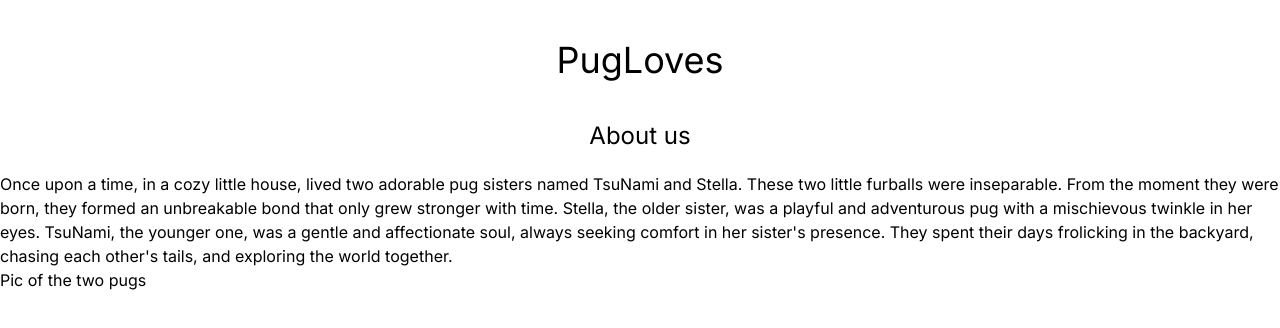
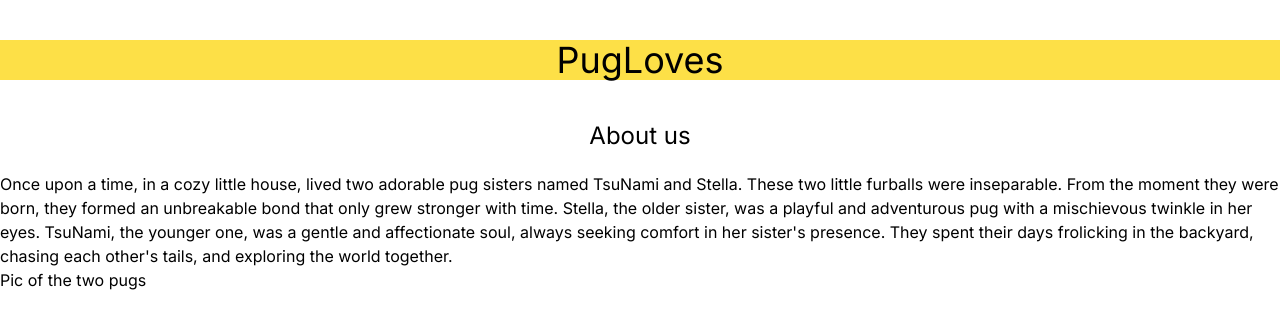
Before and after one commit to Bovdaboat/pugwholovehugs, a Next.js app: page / in a window 1280 px wide. Shown: the top 328 px of the page. Built offline with nearby package versions, Linux system fonts and the light colour scheme.

Commit message:
tailwind.config.js is crazy

```diff
--- a/tailwind.config.js
+++ b/tailwind.config.js
@@ -5,31 +5,15 @@ module.exports = {
     './src/components/**/*.{js,ts,jsx,tsx,mdx}',
     './src/app/**/*.{js,ts,jsx,tsx,mdx}',
   ],
-  theme: {
-    screens: {
-      sm: '480px',
-      md: '768px',
-      lg: '976px',
-      xl: '1440px',
-    },
-    colors: {
-      'blue': '#1fb6ff',
-      'purple': '#7e5bef',
-      'pink': '#ff49db',
-      'orange': '#ff7849',
-      'green': '#13ce66',
-      'yellow': '#ffc82c',
-      'gray-dark': '#273444',
-      'gray': '#8492a6',
-      'gray-light': '#d3dce6',
-    },
-    extend: {
-      backgroundImage: {
-        'gradient-radial': 'radial-gradient(var(--tw-gradient-stops))',
-        'gradient-conic':
-            'conic-gradient(from 180deg at 50% 50%, var(--tw-gradient-stops))',
+  // tailwind.config.js
+
+    theme: {
+      extend: {
+        colors: {
+          'dark-blue': '#000080', // Replace with your preferred dark blue color
+        },
       },
     },
-  },
-  plugins: [],
-}
+    variants: {},
+    plugins: [],
+  };
```
